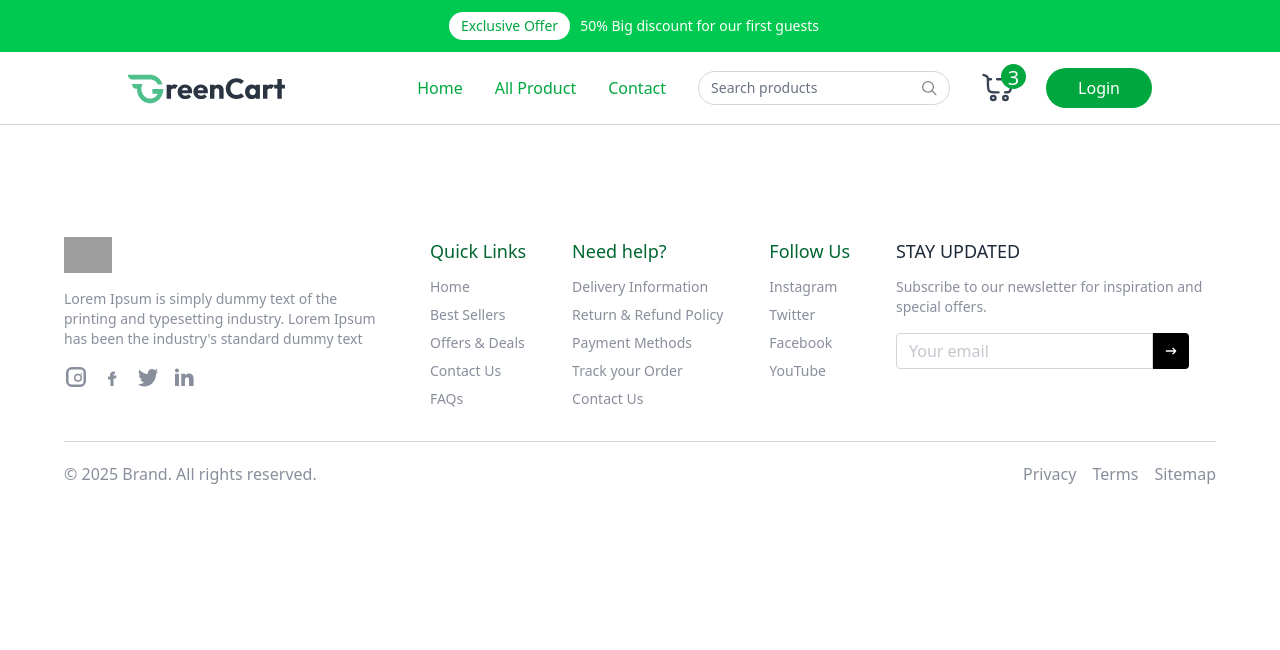
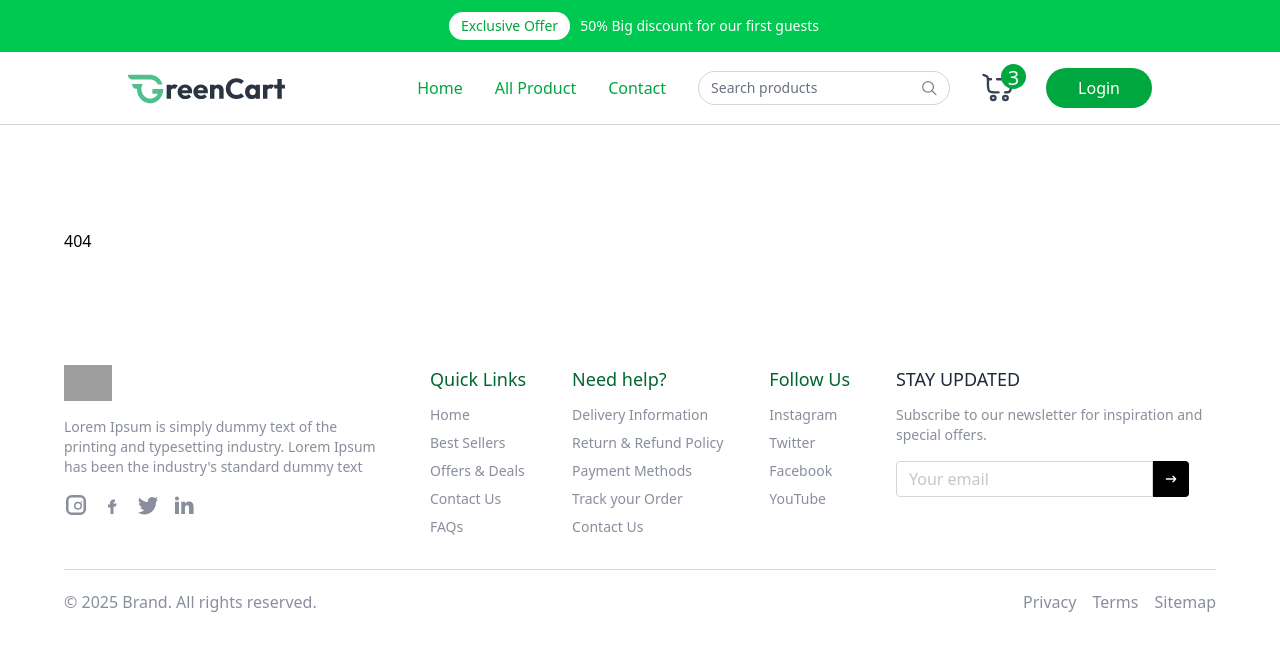
Before and after one commit to MrMuhammadjon/GreenCart, a React (Vite) app: page /product/1 in a window 1280 px wide. Shown: the top 650 px of the page. Built offline with nearby package versions, Linux system fonts and the light colour scheme; grey boxes are pictures that could not be loaded.

Commit message:
login va categoriyda xatolar bor edi to'girlandi

```diff
--- a/src/App.jsx
+++ b/src/App.jsx
@@ -6,6 +6,7 @@ import Footer from './Components/Footer.jsx'
 import { AppContext, useAppContext } from './context/AppContext.jsx'
 import Login from './Components/Login.jsx'
 import AllProduct from './Pages/AllProduct.jsx'
+import ProductCategory from './Pages/ProductCategory.jsx'
 
 export default function App() {
 
@@ -23,7 +24,7 @@ export default function App() {
         <Routes>
           <Route path='/' element={<Home />} />
           <Route path='/product' element={<AllProduct />} />
-
+          <Route path='/product/:category' element={<ProductCategory />} />
         </Routes>
       </div>
 
--- a/src/Components/Navbar.jsx
+++ b/src/Components/Navbar.jsx
@@ -125,7 +125,10 @@ export default function Navbar() {
                                 Login
                             </button>) :
                             (
-                                <button onClick={() => logout} className="cursor-pointer px-6 py-2 mt-2 bg-red-600 hover:bg-indigo-600 transition text-white rounded-full text-sm">
+                                <button onClick={() => {
+                                    setOpen(false);
+                                    logout();
+                                }} className="cursor-pointer px-6 py-2 mt-2 bg-red-600 hover:bg-indigo-600 transition text-white rounded-full text-sm">
                                     Logout
                                 </button>
                             )
--- a/src/Components/Products.jsx
+++ b/src/Components/Products.jsx
@@ -18,7 +18,7 @@ const Products = ({ product }) => {
                     <p className="text-gray-700 font-medium text-lg truncate w-full">{product.name}</p>
                     <div className="flex items-center gap-0.5">
                         {Array(5).fill('').map((_, i) => (
-                            <img key={i} className='md:w-3.5 w3' w src={i < 4 ? assets.star_icon : assets.star_dull_icon} />
+                            <img key={i} className='md:w-3.5 w3' src={i < 4 ? assets.star_icon : assets.star_dull_icon} />
 
                         ))}
                         <p>(4)</p>
--- a/src/Pages/ProductCategory.jsx
+++ b/src/Pages/ProductCategory.jsx
@@ -1,11 +1,50 @@
 import React from 'react'
+import { useAppContext } from '../context/AppContext'
+import { useParams } from 'react-router-dom'
+import { categories } from '../assets/assets/assets'
+import ProductCard from '../Components/Products'
+
 
 const ProductCategory = () => {
+
+  const { products } = useAppContext()
+  const { category } = useParams()
+
+
+  const searchCategory = categories.find((item) => item.path.toLowerCase() === category)
+  const filteredProducts = products.filter((product) => product.category.toLowerCase() === category)
+  console.log('err');
+  console.log(filteredProducts);
+
+
 
 
   return (
     <>
-
+      <div className="mt-16 m-auto w-[90%]">
+        <div className="pb-10">
+          {searchCategory && (
+            <div className="flex flex-col items-end w-max">
+              <h1 className='text-black text-2xl font-medium'>{searchCategory.text.toUpperCase()}</h1>
+              <div className="w-16 h-0.5 bg-green-600 rounded-full"></div>
+            </div>
+          )
+          }
+        </div>
+        {
+          filteredProducts.length > 0 ? (
+            <div className="w-[100%] grid grid-cols-2 sm:grid-cols-3 md:grid-cols-4 md:gap-6 lg:grid-cols-5  gap-3">
+              {
+                filteredProducts.map((item, index) => {
+                  return (
+                    <ProductCard key={item.id || index} product={item} />
+                  )
+                })
+              }
+            </div>
+          ) : (<div className=''><p>404</p></div>)
+        }
+      </div>
     </>
   )
 }
```
